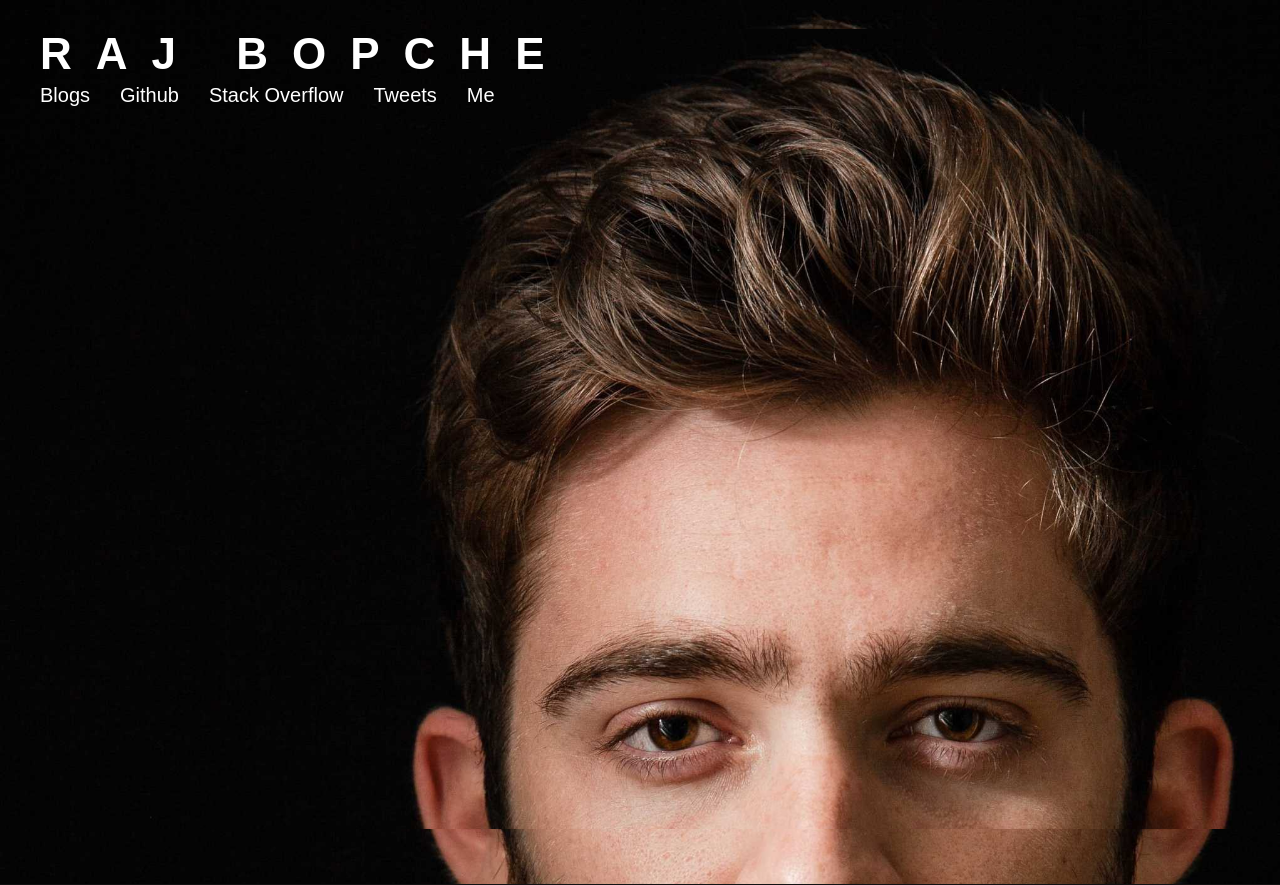
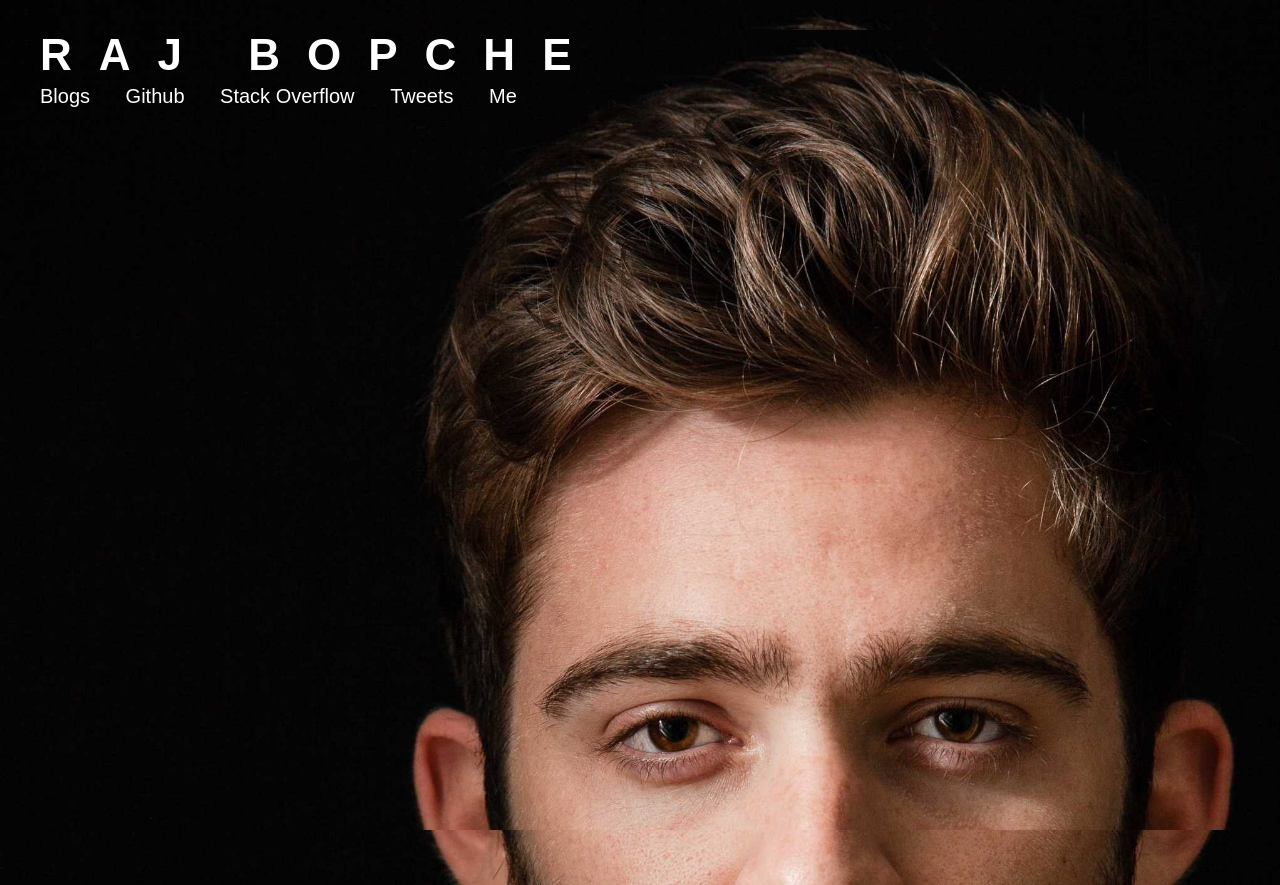
Before and after one commit to rajBopche/Myself, an Angular app: page / in a window 1280 px wide. Built offline with nearby package versions, Linux system fonts and the light colour scheme; a web font is replaced by a local one.

Commit message:
refactor | refactor code for menu display

```diff
--- a/src/app/home/home.component.scss
+++ b/src/app/home/home.component.scss
@@ -3,12 +3,12 @@ ul {
     margin-left: 40px;
     margin-top: 0px;
     margin-bottom: 0px;
-    padding: 0px
+    padding: 0px;
 }
 
 li {
     color: white;
-    display: inline-block;
+    display: inline;
     font-size: 20px;
     padding: 0px 30px 0px 0px;
     font-family: "montserrat_bold", "arial", sans-serif;
@@ -16,7 +16,7 @@ li {
 }
 
 li:hover {
-    display: inline-block;
+    display: inline;
     color: #3ddc84;
     padding: 0px 30px 0px 0px;
     font-size: 20px;
--- a/src/app/topbar/topbar.component.scss
+++ b/src/app/topbar/topbar.component.scss
@@ -2,10 +2,12 @@ h1 {
     color: white;
     font-family: "elianto_regular", "arial", sans-serif;
     font-size: 44px;
-    letter-spacing: 24px;
+    letter-spacing: 27px;
     margin-left: 40px;
     margin-bottom: 5px;
+    margin-top: 30px;;
     transition: color 0.5s;
+
 }
 
 h1:hover {
--- a/src/styles.scss
+++ b/src/styles.scss
@@ -1,6 +1,7 @@
 /* You can add global styles to this file, and also import other style files */
 html,body {
   height: 100%;
+  width: 100%;
   margin: 0;
   padding: 0;
   background-color: #111 !important;
```
